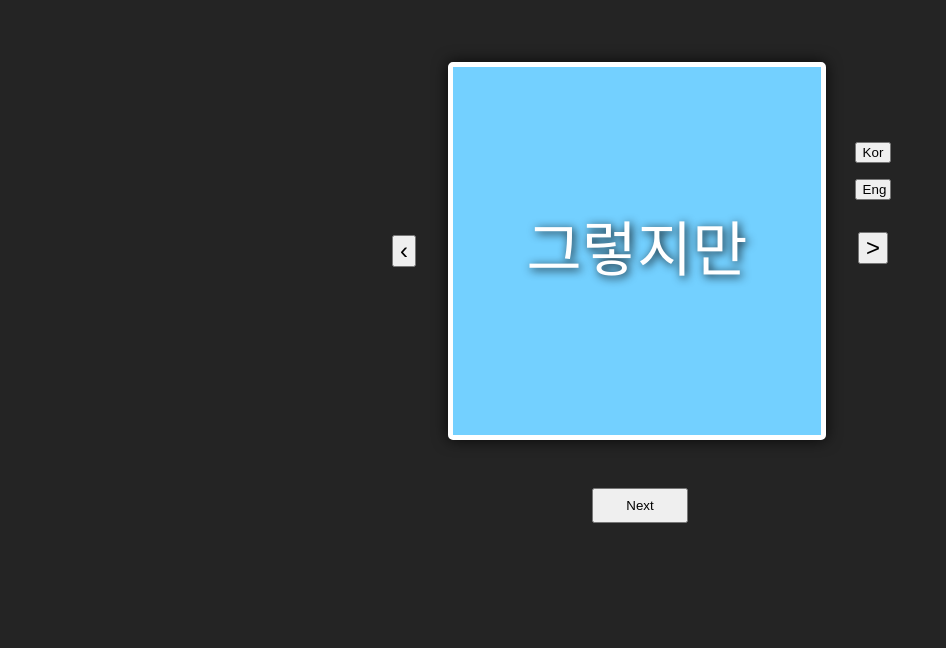
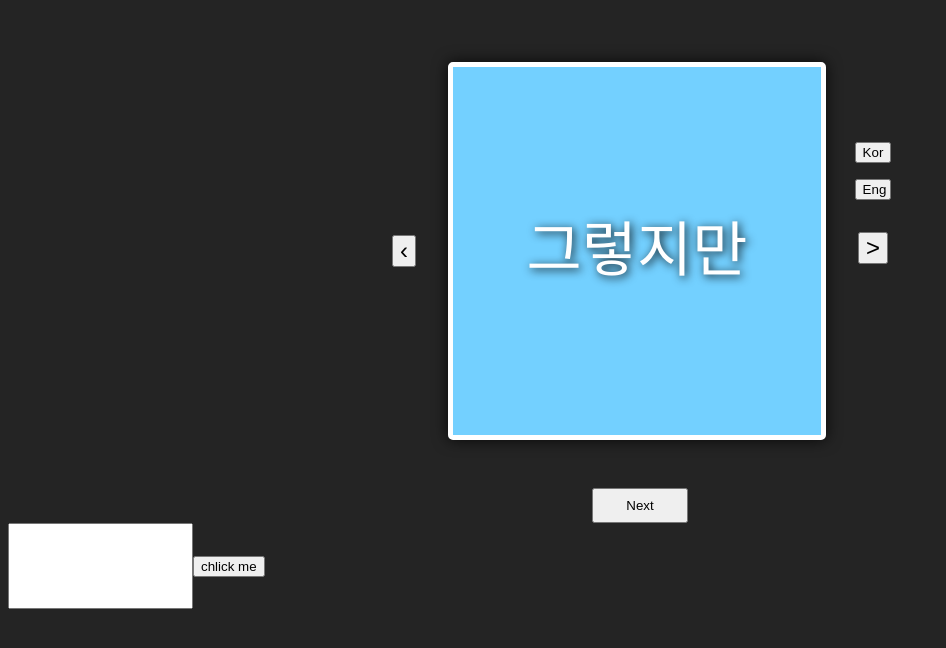
Before and after one commit to RazerWale/CardL, a React (Vite) app: page / in a window 1280 px wide. Shown: the part 106-754 px from the top of the page, without its empty margins (0-946 px from the left). Built offline with nearby package versions, Linux system fonts and the light colour scheme.

Commit message:
text area added

```diff
--- a/src/components/Card.tsx
+++ b/src/components/Card.tsx
@@ -3,6 +3,7 @@ import { CSSTransition } from "react-transition-group";
 import "./card.css";
 import "./cardFlipper.css";
 import jsonData from "../words";
+import { TextArea } from "./TextArea";
 
 jsonData.forEach((item) => {
   item.kor = item.kor.replace(/,/g, ", "); // Adds a space after commas in "kor"
@@ -128,6 +129,7 @@ export const Card = () => {
           Next
         </button>
       </div>
+      <TextArea />
     </>
   );
 };
--- /dev/null
+++ b/src/components/TextArea.tsx
@@ -0,0 +1,43 @@
+import { useState } from "react";
+
+export const TextArea = () => {
+  const [textToSpeakArea, setTextToSpeakArea] = useState<string>("");
+  const synthesis = window.speechSynthesis;
+
+  const handleSpeak = (textToSpeakArea: any) => {
+    if (synthesis.speaking) {
+      synthesis.cancel();
+    }
+
+    const textToSpeak = textToSpeakArea ? `${textToSpeakArea}` : "";
+    const utterance = new SpeechSynthesisUtterance(textToSpeak);
+    const voices = speechSynthesis.getVoices();
+
+    utterance.lang = "en-EN";
+    utterance.rate = 1;
+    utterance.voice = voices[158];
+
+    synthesis.speak(utterance);
+  };
+  return (
+    <section>
+      <input
+        className="textArea"
+        type="textArea"
+        value={textToSpeakArea}
+        onChange={(e) => {
+          setTextToSpeakArea(e.target.value);
+        }}
+      />
+      <button
+        className="btn"
+        type="button"
+        onClick={() => {
+          handleSpeak(textToSpeakArea);
+        }}
+      >
+        chlick me
+      </button>
+    </section>
+  );
+};
--- a/src/components/card.css
+++ b/src/components/card.css
@@ -78,3 +78,6 @@
   margin-top: 1rem;
   width: 2.3rem;
 }
+.textArea {
+  height: 5rem;
+}
```
